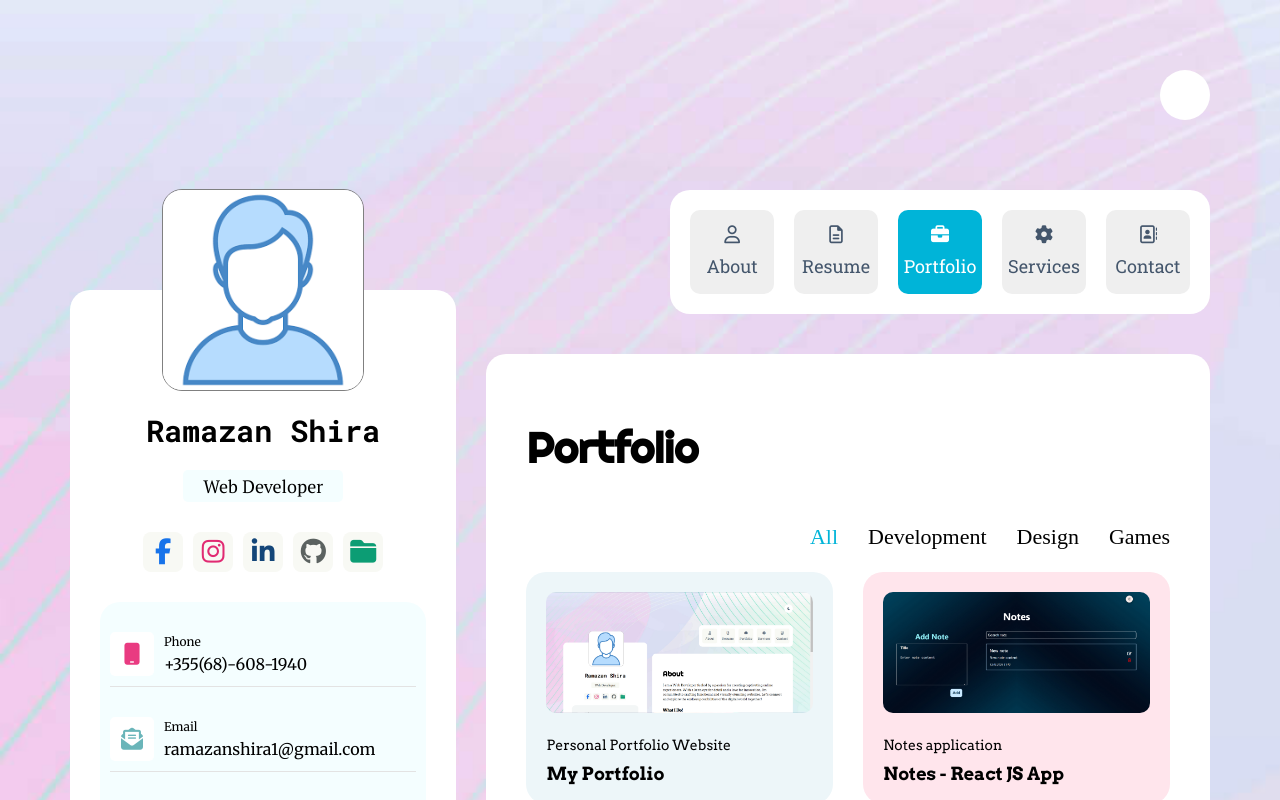
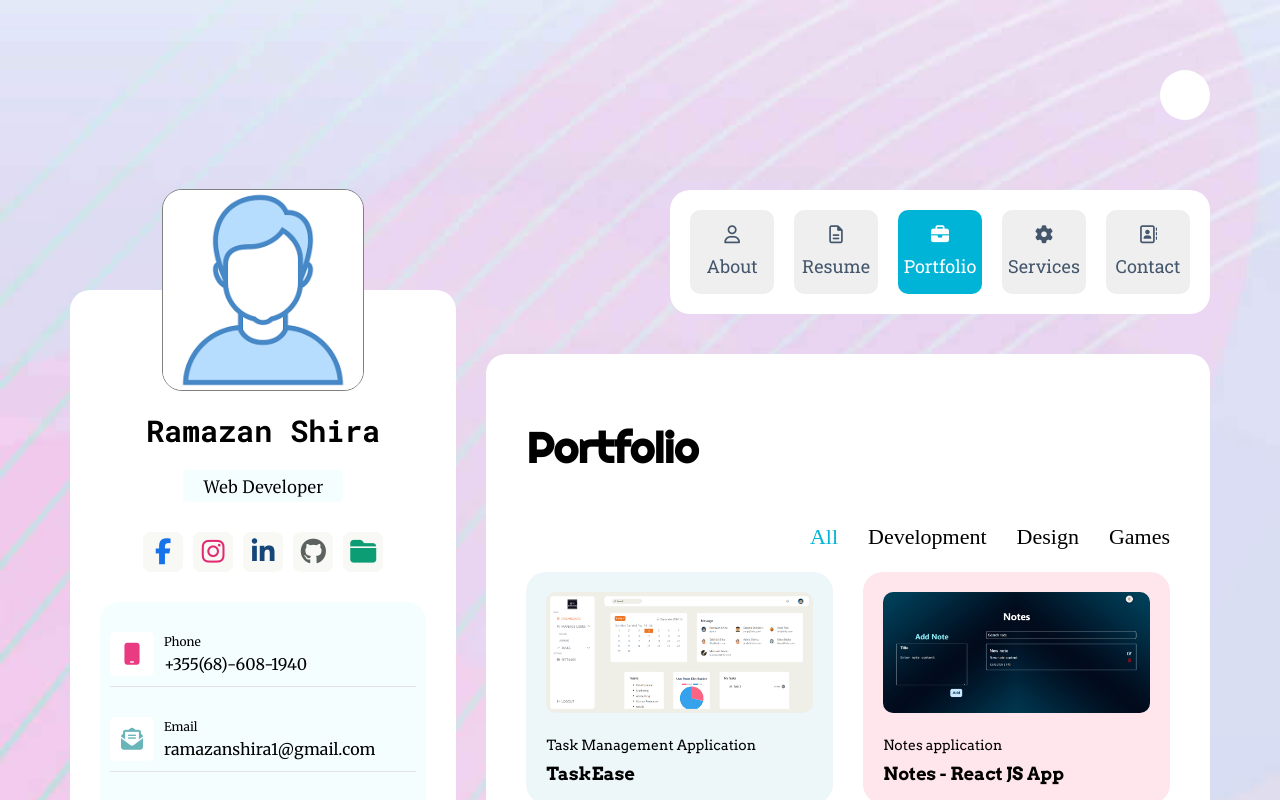
Before and after one commit to ramazan-shira/Personal_Porfolio, a React (Create React App) app: page /portfolio in a window 1280 px wide. Shown: the top 800 px of the page. Built offline with nearby package versions, Linux system fonts and the light colour scheme; some icons are missing; a web font is replaced by a local one.

Commit message:
Project added to portfolio

```diff
--- a/src/Personal-web/Portfolio/cards.js
+++ b/src/Personal-web/Portfolio/cards.js
@@ -12,16 +12,16 @@ import llotoB from "../../Assets/Images/lloto.png";
 import guessNr from "../../Assets/Images/guessNr.png";
 import tasteIt from "../../Assets/Images/tasteIt.png";
 import rollDice from "../../Assets/Images/rollDice.png";
-import personalPortfolio from "../../Assets/Images/personalPortfolio.png";
+import taskease from "../../Assets/Images/taskease.png";
 
 const cards = [
   {
     id: 1,
-    title: "My Portfolio",
-    subtitle: "Personal Portfolio Website",
-    url: "https://rsh-portfolio.netlify.app/",
-    img: personalPortfolio,
-    category: "design",
+    title: "TaskEase",
+    subtitle: "Task Management Application",
+    url: "https://taskease-front.netlify.app/",
+    img: taskease,
+    category: "development",
   },
   {
     id: 2,
```
Also changed, not shown: src/Assets/Images/taskease.png (added).
